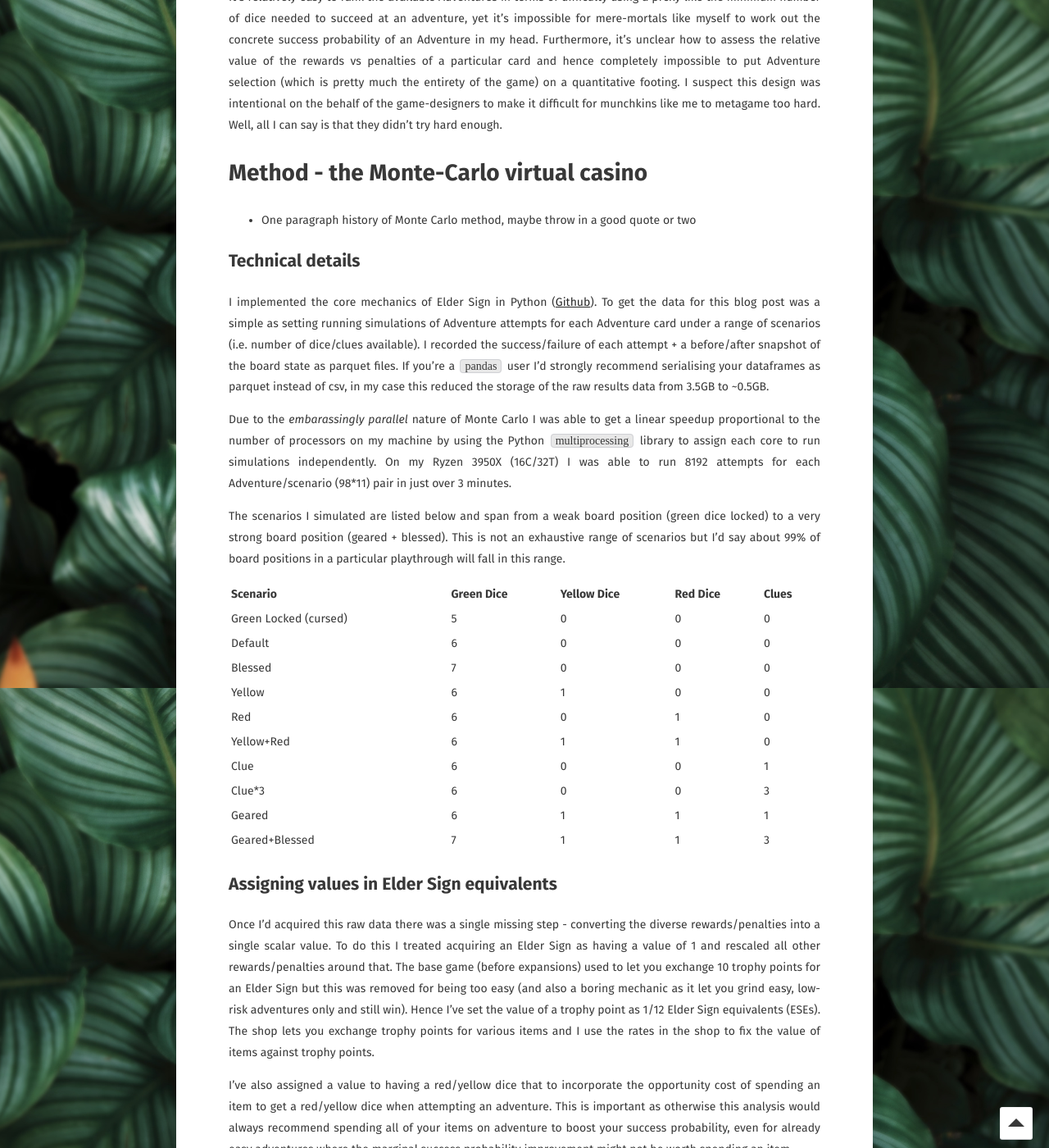
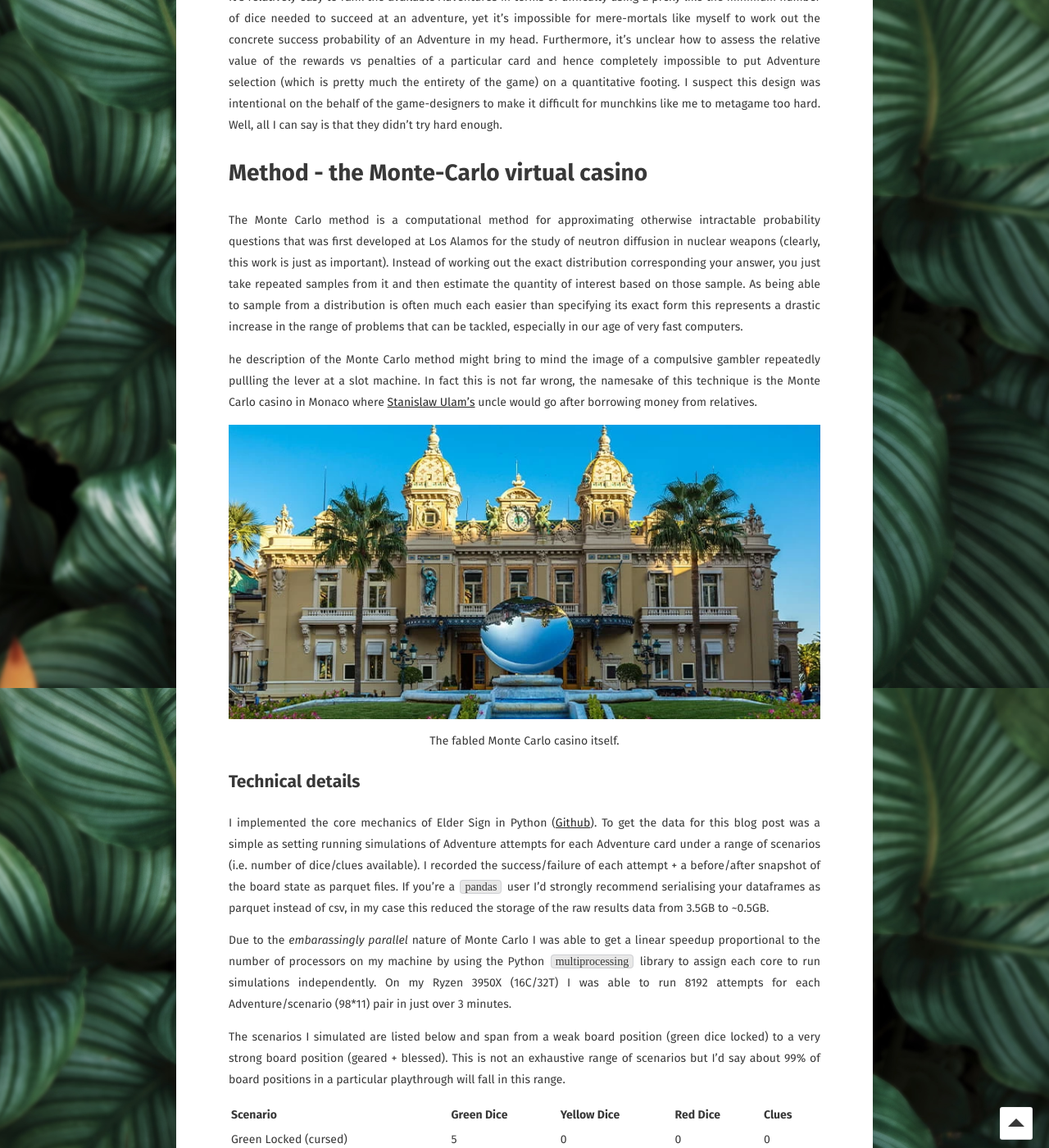
Before and after one commit to oscarknagg/oscarknagg.github.io, a Jekyll site: the page built from _posts/2021-04-02-elder-sign-monte-carlo.md, in a window 1280 px wide and 1400 px high, scrolled down 5461 px. Shown: the whole window at 82% size. Built offline with Jekyll 4.4.1, drawn with Linux system fonts in a browser that asks for light colours; some web fonts are replaced; some of the changed text lies outside the part shown.

Commit message:
elder sign: Monte carlo + best/worst cards

```diff
--- a/_posts/2021-04-02-elder-sign-monte-carlo.md
+++ b/_posts/2021-04-02-elder-sign-monte-carlo.md
@@ -190,7 +190,23 @@ Well, all I can say is that they didn't try hard enough.
 
 # Method - the Monte-Carlo virtual casino
 
-- One paragraph history of Monte Carlo method, maybe throw in a good quote or two
+The Monte Carlo method is a computational method for approximating otherwise intractable probability questions
+that was first developed at Los Alamos for the study of neutron diffusion in nuclear weapons
+(clearly, this work is just as important).
+Instead of working out the exact distribution corresponding your answer, you just take repeated samples from it and
+then estimate the quantity of interest based on those sample.
+As being able to sample from a distribution is often much each easier than specifying its exact form this represents
+a drastic increase in the range of problems that can be tackled, especially in our age of very fast computers.
+
+he description of the Monte Carlo method might bring to mind the image of a compulsive gambler repeatedly
+pullling the lever at a slot machine.
+In fact this is not far wrong, the namesake of this technique is the Monte Carlo casino in Monaco
+where [Stanislaw Ulam's](https://en.wikipedia.org/wiki/Stanislaw_Ulam) uncle would go after borrowing money from relatives.
+
+![](https://raw.githubusercontent.com/oscarknagg/oscarknagg.github.io/master/assets/img/2021-04-02-elder-sign-monte-carlo/monte-carlo-casino.png)
+
+
+<center>The fabled Monte Carlo casino itself.</center>
 
 ## Technical details
 
@@ -302,16 +318,15 @@ the chart below shows the success probability in the default, no item, scenario
 
 The trend is not quite monotonic, with a Spearman's coefficient of 0.88, but it's pretty good!
 The outliers from this trend illustrate some of the other factors that influence Adventure difficulty.
+I've annotated the chart with the task requirements of these outliers.
 
-The three hardest Adventures with a GDE of 3 are shown below.
+There are three adventures with a GDE of 3 that are much hard then the trend.
 `Something Has Broken Free` (P(success) = 0.18) is an ordered adventure so you can only match dice to the topmost incomplete task and
 also has a terror effect (triggered on failing a task while your dice roll shows a terror symbol) that causes you
 to fail the adventure entirely!
-`You become that which you fear most` (P(success) = 0.28)  and `Ominous Portents` (P(success) = 0.29)
+`You become that which you fear most` and `Ominous Portents` (both P(success) = 0.29)
 have no unusual effects but each have a task requiring three dice to be matched simultaneously.
 As I'll show in the next section the concentration of symbols within tasks is an important factor in card difficulty.
-
-[something_has_broken_free, you_become_that_which_you_fear_most, ominous_portents]
 
 On the flipside, the outliers on the easy side tend to have non-concentrated task symbols or are composed of
 mostly Investigation symbols which can be matched in multiple ways.
```
Also changed, not shown: other parts of _posts/2021-04-02-elder-sign-monte-carlo.md (+4 -2 lines), assets/img/2021-04-02-elder-sign-monte-carlo/min-green-dice-heuristic.png, assets/img/2021-04-02-elder-sign-monte-carlo/monte-carlo-casino.png (added), 2 other files.
